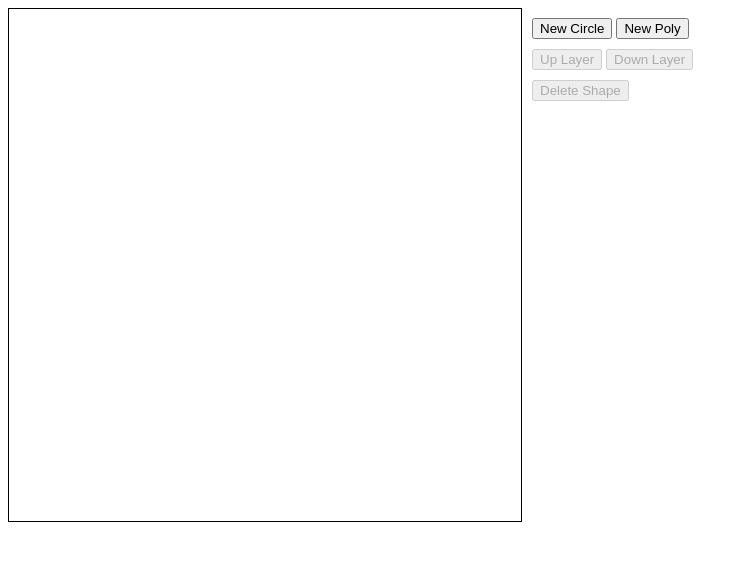
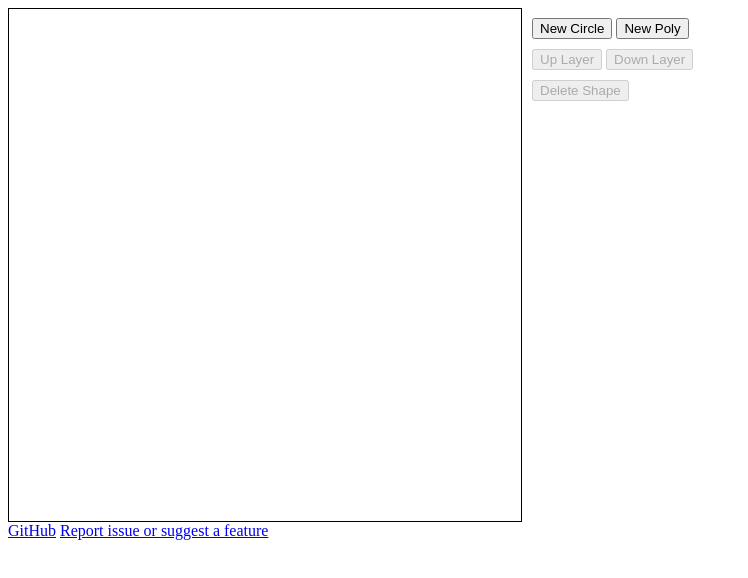
Before and after one commit to miniscruff/magic-circle, a plain HTML site: page docs/index.html in a window 1280 px wide. Shown: the whole page, without its empty margins (0-748 px from the left). Drawn offline with Linux system fonts and the light colour scheme.

Commit message:
add footer for some helpful links

```diff
--- a/docs/index.html
+++ b/docs/index.html
@@ -238,4 +238,9 @@
     </script>
 </body>
 
+<footer>
+  <a href="https://github.com/miniscruff/magic-circle">GitHub</a>
+  <a href="https://github.com/miniscruff/magic-circle/issues">Report issue or suggest a feature</a>
+</footer>
+
 </html>
```
